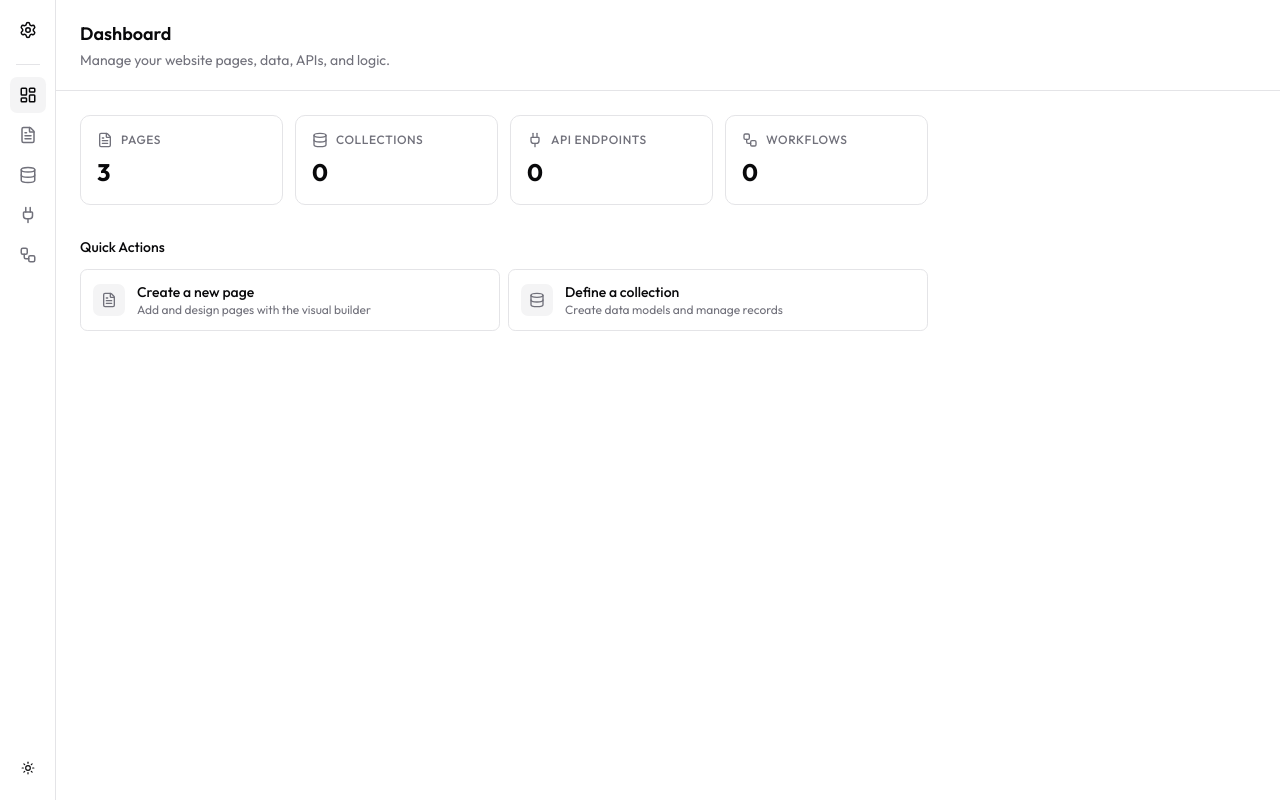
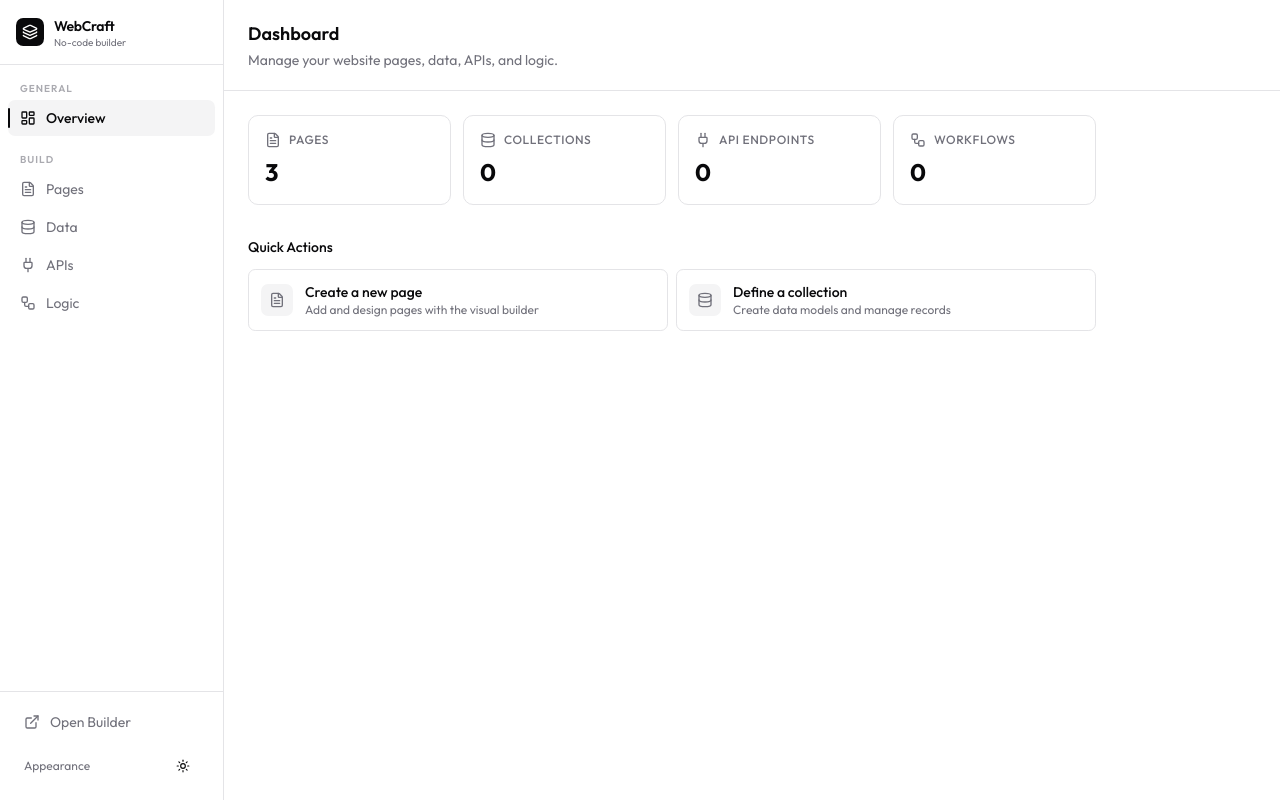
Before and after one commit to ssakib4040/website-builder-frontend, a Next.js app: page /dashboard in a window 1280 px wide. Built offline with nearby package versions, Linux system fonts and the light colour scheme.

Commit message:
feat: update dashboard navigation with new layout and styling

```diff
--- a/app/globals.css
+++ b/app/globals.css
@@ -84,37 +84,47 @@
 }
 
 .dark {
-  --background: oklch(0.141 0.005 285.823);
-  --foreground: oklch(0.985 0 0);
-  --card: oklch(0.21 0.006 285.885);
-  --card-foreground: oklch(0.985 0 0);
-  --popover: oklch(0.21 0.006 285.885);
-  --popover-foreground: oklch(0.985 0 0);
-  --primary: oklch(0.92 0.004 286.32);
-  --primary-foreground: oklch(0.21 0.006 285.885);
-  --secondary: oklch(0.274 0.006 286.033);
-  --secondary-foreground: oklch(0.985 0 0);
-  --muted: oklch(0.274 0.006 286.033);
-  --muted-foreground: oklch(0.705 0.015 286.067);
-  --accent: oklch(0.274 0.006 286.033);
-  --accent-foreground: oklch(0.985 0 0);
-  --destructive: oklch(0.704 0.191 22.216);
-  --border: oklch(1 0 0 / 10%);
-  --input: oklch(1 0 0 / 15%);
-  --ring: oklch(0.552 0.016 285.938);
-  --chart-1: oklch(0.871 0.006 286.286);
-  --chart-2: oklch(0.552 0.016 285.938);
-  --chart-3: oklch(0.442 0.017 285.786);
-  --chart-4: oklch(0.37 0.013 285.805);
-  --chart-5: oklch(0.274 0.006 286.033);
-  --sidebar: oklch(0.21 0.006 285.885);
-  --sidebar-foreground: oklch(0.985 0 0);
-  --sidebar-primary: oklch(0.488 0.243 264.376);
-  --sidebar-primary-foreground: oklch(0.985 0 0);
-  --sidebar-accent: oklch(0.274 0.006 286.033);
-  --sidebar-accent-foreground: oklch(0.985 0 0);
-  --sidebar-border: oklch(1 0 0 / 10%);
-  --sidebar-ring: oklch(0.552 0.016 285.938);
+  --background: oklch(0.205 0 0);
+  --foreground: oklch(0.925 0 0);
+
+  --card: oklch(0.245 0 0);
+  --card-foreground: oklch(0.925 0 0);
+
+  --popover: oklch(0.245 0 0);
+  --popover-foreground: oklch(0.925 0 0);
+
+  --primary: oklch(0.925 0 0);
+  --primary-foreground: oklch(0.157 0 0);
+
+  --secondary: oklch(0.26 0 0);
+  --secondary-foreground: oklch(0.925 0 0);
+
+  --muted: oklch(0.26 0 0);
+  --muted-foreground: oklch(0.565 0 0);
+
+  --accent: oklch(0.26 0 0);
+  --accent-foreground: oklch(0.925 0 0);
+
+  --destructive: oklch(0.62 0.2 22);
+
+  --border: oklch(1 0 0 / 8%);
+  --input: oklch(1 0 0 / 10%);
+  --ring: oklch(0.5 0 0);
+
+  --chart-1: oklch(0.7 0.15 220);
+  --chart-2: oklch(0.65 0.15 160);
+  --chart-3: oklch(0.65 0.15 290);
+  --chart-4: oklch(0.7 0.14 55);
+  --chart-5: oklch(0.65 0.18 25);
+
+  --sidebar: oklch(0.205 0 0);
+  --sidebar-foreground: oklch(0.925 0 0);
+  --sidebar-primary: oklch(0.925 0 0);
+  --sidebar-primary-foreground: oklch(0.157 0 0);
+  --sidebar-accent: oklch(0.26 0 0);
+  --sidebar-accent-foreground: oklch(0.925 0 0);
+  --sidebar-border: oklch(1 0 0 / 8%);
+  --sidebar-ring: oklch(0.5 0 0);
 }
 
 @layer base {
--- a/components/dashboard/DashboardNav.tsx
+++ b/components/dashboard/DashboardNav.tsx
@@ -7,72 +7,139 @@ import {
   Database,
   Plug,
   Workflow,
-  Settings,
   LayoutDashboard,
+  Layers,
+  ExternalLink,
 } from "lucide-react";
-import {
-  Tooltip,
-  TooltipContent,
-  TooltipTrigger,
-} from "@/components/ui/tooltip";
 import { ThemeToggle } from "@/components/ThemeToggle";
 
-const navItems = [
+const mainItems = [
   { href: "/dashboard", icon: LayoutDashboard, label: "Overview" },
+];
+
+const buildItems = [
   { href: "/dashboard/pages", icon: FileText, label: "Pages" },
   { href: "/dashboard/data", icon: Database, label: "Data" },
   { href: "/dashboard/api", icon: Plug, label: "APIs" },
   { href: "/dashboard/logic", icon: Workflow, label: "Logic" },
 ];
 
+function NavItem({
+  href,
+  icon: Icon,
+  label,
+  isActive,
+}: {
+  href: string;
+  icon: typeof LayoutDashboard;
+  label: string;
+  isActive: boolean;
+}) {
+  return (
+    <Link
+      href={href}
+      className={`
+        relative flex items-center gap-2.5 px-3 py-2 rounded-lg text-sm
+        transition-all duration-150 group
+        ${
+          isActive
+            ? "bg-accent text-foreground font-medium"
+            : "text-muted-foreground hover:text-foreground hover:bg-accent/50"
+        }
+      `}
+    >
+      {isActive && (
+        <span className="absolute left-0 top-1/2 -translate-y-1/2 w-0.5 h-5 bg-foreground rounded-full" />
+      )}
+      <Icon
+        className={`w-4 h-4 shrink-0 ${isActive ? "text-foreground" : "text-muted-foreground group-hover:text-foreground"} transition-colors`}
+      />
+      {label}
+    </Link>
+  );
+}
+
+function SectionLabel({ label }: { label: string }) {
+  return (
+    <p className="px-3 mb-1 text-[10px] font-semibold uppercase tracking-widest text-muted-foreground/60 select-none">
+      {label}
+    </p>
+  );
+}
+
 export function DashboardNav() {
   const pathname = usePathname();
 
+  const isActive = (href: string) =>
+    href === "/dashboard"
+      ? pathname === "/dashboard"
+      : pathname.startsWith(href);
+
   return (
-    <div className="w-14 border-r border-border bg-background flex flex-col items-center py-3 gap-1 shrink-0">
-      {/* Logo / Home */}
-      <Link
-        href="/"
-        className="w-9 h-9 rounded-lg flex items-center justify-center text-foreground mb-3 hover:bg-accent/50 transition-colors"
-      >
-        <Settings className="w-4.5 h-4.5" />
-      </Link>
+    <div className="w-56 border-r border-border bg-background flex flex-col shrink-0">
+      {/* ── Brand ── */}
+      <div className="px-4 py-4 border-b border-border">
+        <Link href="/" className="flex items-center gap-2.5 group">
+          <div className="w-7 h-7 rounded-lg bg-foreground flex items-center justify-center shrink-0">
+            <Layers className="w-4 h-4 text-background" />
+          </div>
+          <div className="leading-none">
+            <p className="text-sm font-semibold text-foreground tracking-tight">
+              WebCraft
+            </p>
+            <p className="text-[10px] text-muted-foreground mt-0.5">
+              No-code builder
+            </p>
+          </div>
+        </Link>
+      </div>
 
-      <div className="w-6 border-t border-border mb-2" />
+      {/* ── Navigation ── */}
+      <nav className="flex-1 px-2 py-4 space-y-4 overflow-y-auto">
+        <div>
+          <SectionLabel label="General" />
+          <div className="space-y-0.5">
+            {mainItems.map(({ href, icon, label }) => (
+              <NavItem
+                key={href}
+                href={href}
+                icon={icon}
+                label={label}
+                isActive={isActive(href)}
+              />
+            ))}
+          </div>
+        </div>
 
-      {navItems.map(({ href, icon: Icon, label }) => {
-        const isActive =
-          href === "/dashboard"
-            ? pathname === "/dashboard"
-            : pathname.startsWith(href);
+        <div>
+          <SectionLabel label="Build" />
+          <div className="space-y-0.5">
+            {buildItems.map(({ href, icon, label }) => (
+              <NavItem
+                key={href}
+                href={href}
+                icon={icon}
+                label={label}
+                isActive={isActive(href)}
+              />
+            ))}
+          </div>
+        </div>
+      </nav>
 
-        return (
-          <Tooltip key={href}>
-            <TooltipTrigger asChild>
-              <Link
-                href={href}
-                className={`
-                  w-9 h-9 rounded-lg flex items-center justify-center
-                  transition-all duration-150
-                  ${
-                    isActive
-                      ? "bg-accent text-foreground"
-                      : "text-muted-foreground hover:text-foreground hover:bg-accent/50"
-                  }
-                `}
-              >
-                <Icon className="w-4.5 h-4.5" />
-              </Link>
-            </TooltipTrigger>
-            <TooltipContent side="right" className="text-xs">
-              {label}
-            </TooltipContent>
-          </Tooltip>
-        );
-      })}
-
-      <div className="mt-auto mb-1">
-        <ThemeToggle />
+      {/* ── Footer ── */}
+      <div className="px-3 py-3 border-t border-border space-y-1">
+        <Link
+          href="/builder"
+          className="flex items-center gap-2.5 px-3 py-2 rounded-lg text-sm text-muted-foreground hover:text-foreground hover:bg-accent/50 transition-all duration-150 group"
+        >
+          <ExternalLink className="w-4 h-4 shrink-0 text-muted-foreground group-hover:text-foreground transition-colors" />
+          Open Builder
+        </Link>
+        <div className="flex items-center justify-between px-3 py-1.5">
+          <span className="text-xs text-muted-foreground">Appearance</span>
+          <ThemeToggle />
+        </div>
       </div>
     </div>
   );
```
